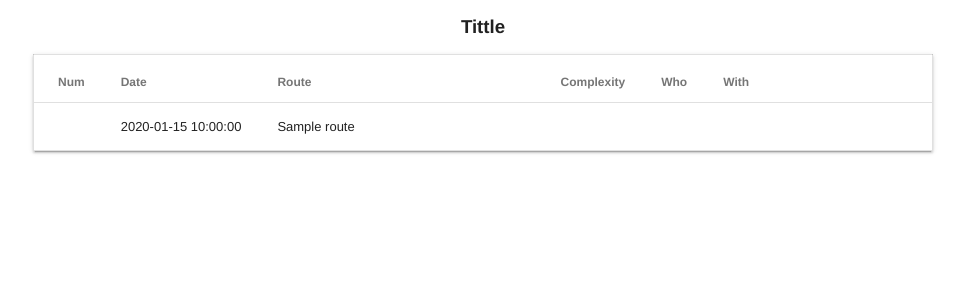
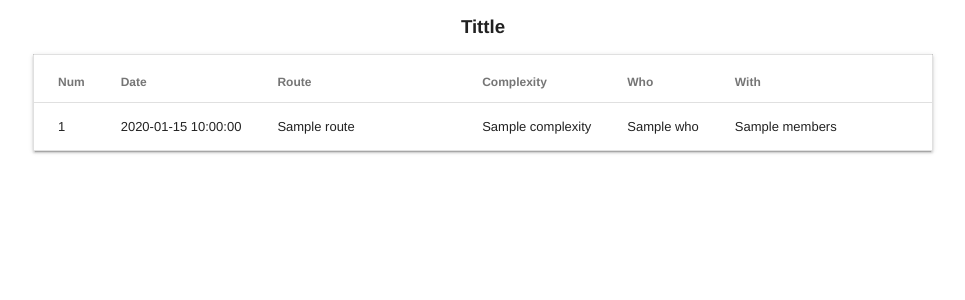
Before and after one commit to vodchella/alpinebook, a Python web app: template server/report/templates/test_report/template.html in a window 1280 px wide. Shown: the top 300 px of the page, without its empty margins (157-1122 px from the left). Run offline with Jinja, Linux system fonts and the light colour scheme; the template is opened without the code that fills it: most values are stand-ins (such as "Sample title", 1, 10 or a date in 2020).

Commit message:
Вывод данных в отчёт

```diff
--- a/db/v.1.0/2017-06-23--08--functions.xml
+++ b/db/v.1.0/2017-06-23--08--functions.xml
@@ -57,7 +57,7 @@
     <changeSet author="twister" id="public.get_route_text">
         <createProcedure path="objects/functions/public/get_route_text.sql" relativeToChangelogFile="true"/>
         <rollback>
-            DROP FUNCTION public.get_route_text(integer, boolean);
+            DROP FUNCTION public.get_route_text(integer, boolean, boolean);
         </rollback>
     </changeSet>
     <changeSet author="twister" id="public.get_region_json">
--- a/server/report/templates/test_report/template.html
+++ b/server/report/templates/test_report/template.html
@@ -13,29 +13,23 @@
     <table width="900px" class="mdl-data-table mdl-shadow--2dp" style="margin: auto;">
       <thead>
         <tr>
-          <th style="width: 61.6333px; text-align: left;"><b>Num</b></th>
+          <th style="width: 31.6333px; text-align: left;"><b>Num</b></th>
           <th style="width: 116.017px; text-align: left;"><b>Date</b></th>
           <th style="width: 406.667px; text-align: left;"><b>Route<br></b></th>
           <th style="width: 94.667px; text-align: left;"><b>Complexity</b></th>
           <th style="width: 59.017px; text-align: left;"><b>Who</b></th>
-          <th style="width: 343px; text-align: left;"><b>With</b></th>
+          <th style="width: 373px; text-align: left;"><b>With</b></th>
         </tr>
       </thead>
       {%- for summit in data %}
       <tbody>
         <tr>
-          <td><br>
-          </td>
-          <td style="text-align: left;">{{ summit.summit_date }}
-          </td>
-          <td style="text-align: left;">{{ summit.route.name }}<br>
-          </td>
-          <td><br>
-          </td>
-          <td><br>
-          </td>
-          <td><br>
-          </td>
+          <td style="text-align: left;">{{ summit.num }}</td>
+          <td style="text-align: left;">{{ summit.summit_date }}</td>
+          <td style="text-align: left;">{{ summit.route.name }}</td>
+          <td style="text-align: left;">{{ summit.route.complexity }}</td>
+          <td style="text-align: left;">{{ summit.who }}</td>
+          <td style="text-align: left;">{{ summit.members }}</td>
         </tr>
       </tbody>
       {%- endfor %}
```
Also changed, not shown: db/v.1.0/objects/functions/public/get_route_text.sql (+8 -2 lines), server/http/pkg/postgresql/queries.py (+14 -4 lines).
